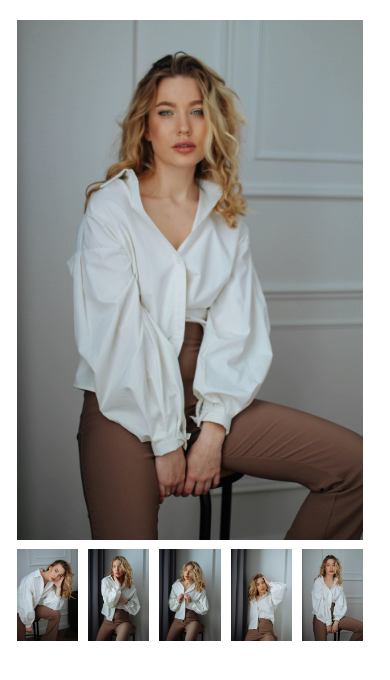
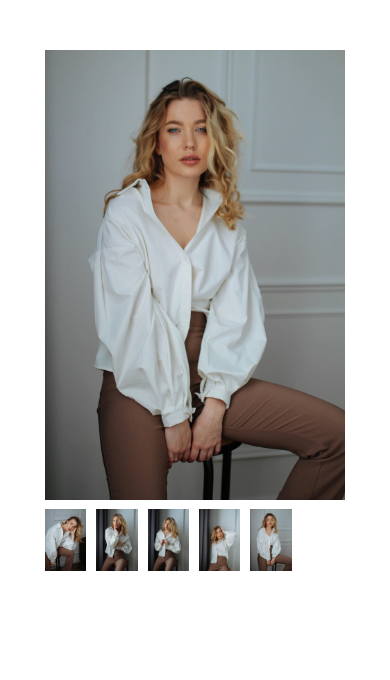
Before and after one commit to adityamishras/Select-Placed, a plain HTML site: page index.html in a window 390 px wide. Drawn offline with Linux system fonts and the light colour scheme.

Commit message:
updating style.css

```diff
--- a/style.css
+++ b/style.css
@@ -25,3 +25,14 @@ img {
   margin: 5px 10px 0 0;
   cursor: pointer;
 }
+@media (max-width: 550px) {
+  .row {
+    margin: 50px 10px;
+  }
+  img {
+    height: 450px;
+  }
+  .small_col img {
+    height: 62px;
+  }
+}
```
